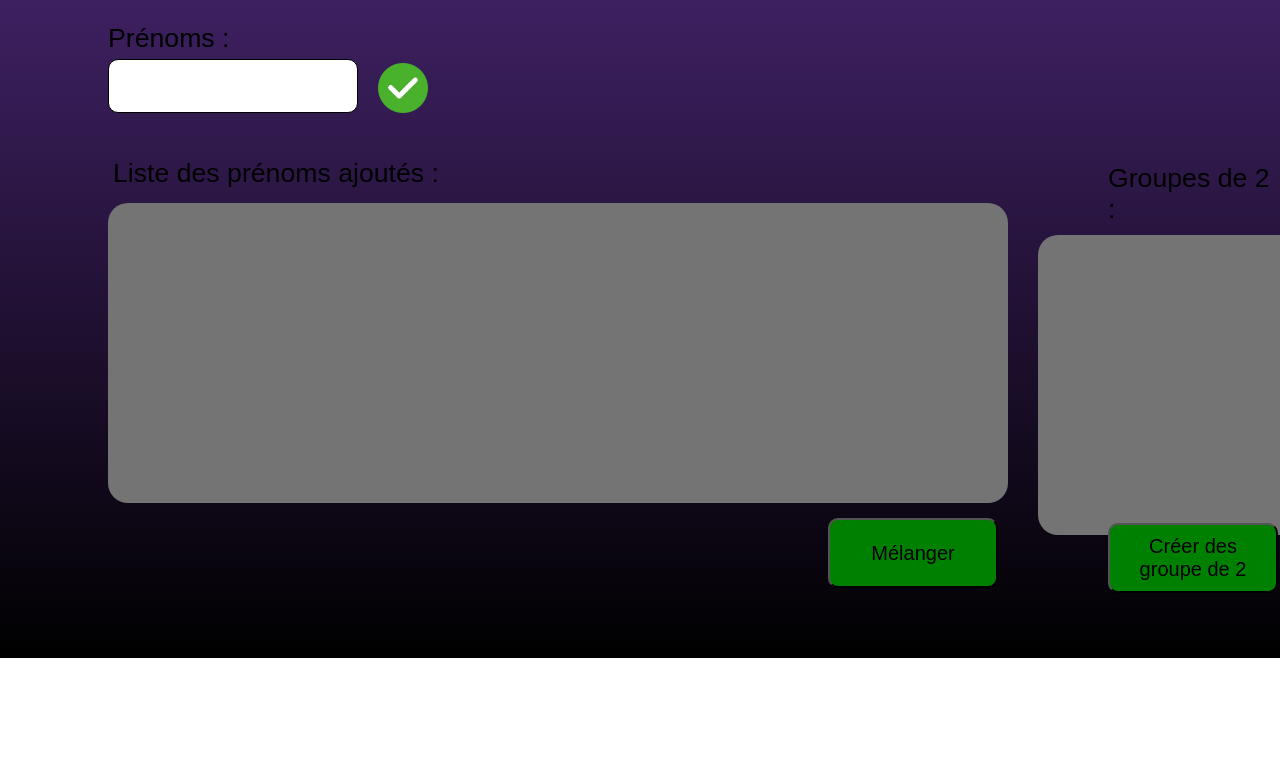
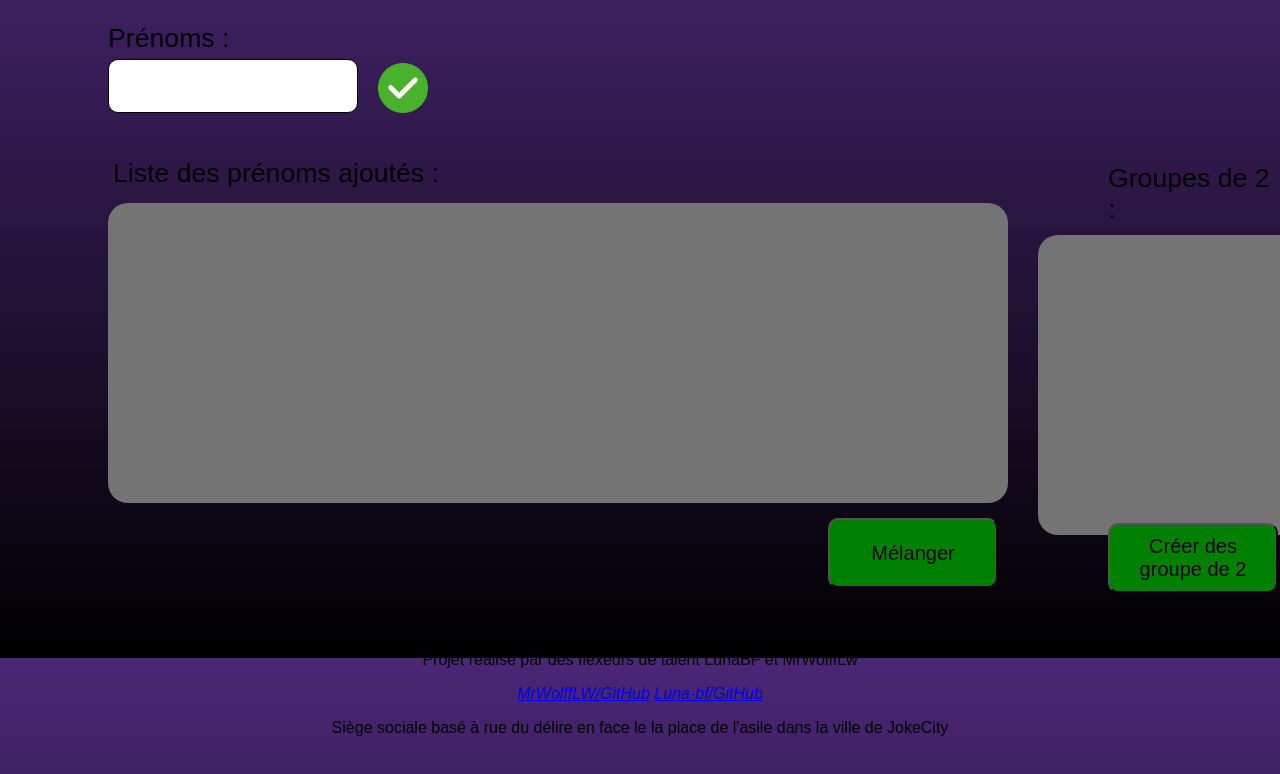
Before and after one commit to Luna-bf/Tirage-au-sort_AFEC, a plain HTML site: page index.html in a window 1280 px wide. Shown: the part 142-916 px from the top of the page. Before the commit the page ends 800 px from the top, so only its background shows below. Drawn offline with Linux system fonts and the light colour scheme.

Commit message:
ajout du footer

```diff
--- a/index.css
+++ b/index.css
@@ -98,3 +98,12 @@ h1 {
     margin-top: 10px;
     border-radius: 20px;
 }
+footer {
+    height: 150px;
+}
+.adresse {
+    display: flex;
+    margin-top: 100px;
+    flex-direction: column;
+    align-items: center;
+}
--- a/index.html
+++ b/index.html
@@ -6,7 +6,9 @@
     <meta name="viewport" content="width=device-width, initial-scale=1.0">
     <link href="index.css" rel="stylesheet">
     <title>Document</title>
+
 </head>
+
 <body>
 
 <h1>Randomizer</h1>
@@ -20,6 +22,7 @@
     <div class="titre">
         <label id="titre">Liste des prénoms ajoutés :</label>
     </div>
+
    <div class="background">
         <ul id="container"></ul>
    </div>
@@ -33,10 +36,30 @@
         <label id="titre2">Groupes de 2 :</label>
     </div>
 
-<div class="groupes">
+    <div class="groupes"></div>
+
+</header>
+
+<footer>
+
+    <div class="adresse">
+
+        <p>Projet réalisé par des flexeurs de talent LunaBF et MrWolffLw</p>
+
+        <address>
+            <a href="https://github.com/MrWolffLw">MrWolffLW/GitHub</a>
+            <a href="https://github.com/Luna-bf">Luna-bf/GitHub</a>
+
+        </address>
+        <p>Siège sociale basé à rue du délire en face le la place de l'asile dans la ville de JokeCity</p>
 
     </div>
-</header>
+
+
+
+
+
+</footer>
 <script type="text/javascript" src="js/app.js" defer></script>
 </body>
 </html>
```
Lines whose indentation alone changed are shown as unchanged.
